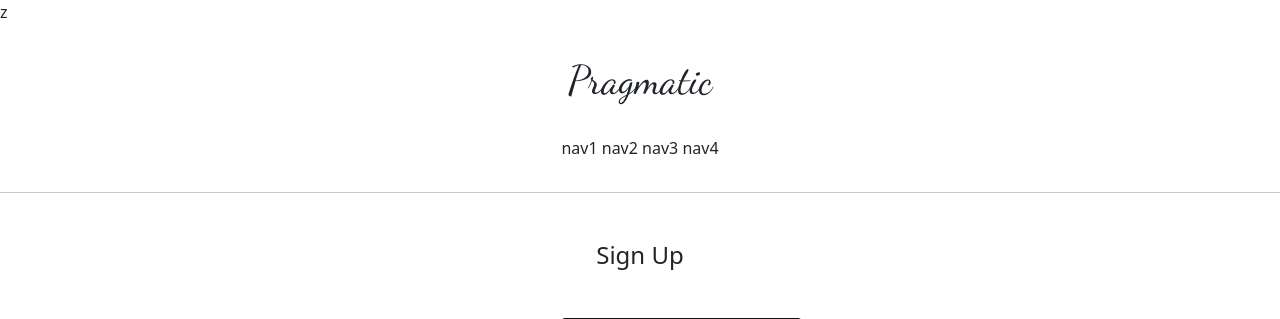
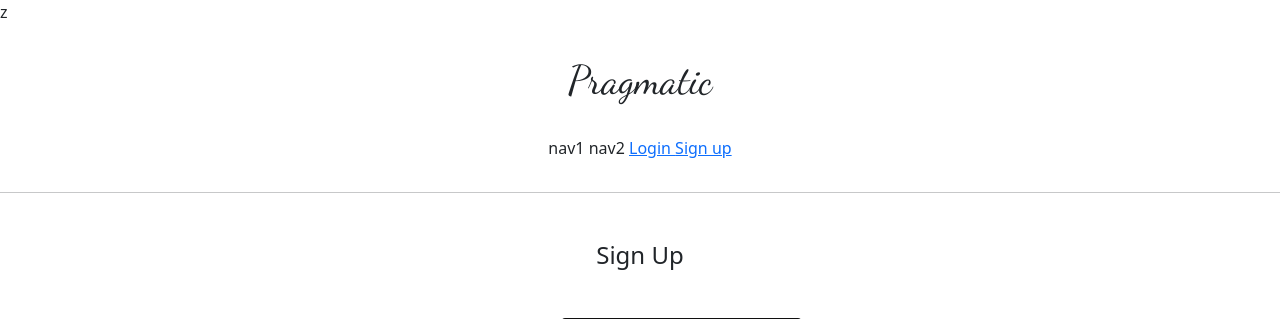
Before and after one commit to IT-HONGREAT/Frozen, a Django app: page /accounts/create/ in a window 1280 px wide. Shown: the top 319 px of the page. Run offline with Django 3.2, Linux system fonts and the light colour scheme; parts of the project's set-up code (start-up, migrations or seed data) failed here and were passed over.

Commit message:
7/13 GIS class commit_4; login과 sign up의 url을 header.html에서 연동

```diff
--- a/accountapp/views.py
+++ b/accountapp/views.py
@@ -10,7 +10,7 @@ from django.views.generic import CreateView
 from accountapp.models import HelloWorld
 
 
-def hello_world(request):   #라우팅을 해줘야함
+def hello_world(request):   #라우팅을 해줘야함.
     if request.method == "POST":
 
         temp = request.POST.get('hello_world_input')
--- a/djangoProject_1/settings.py
+++ b/djangoProject_1/settings.py
@@ -13,6 +13,8 @@ import os
 from pathlib import Path
 
 # Build paths inside the project like this: BASE_DIR / 'subdir'.
+from django.urls import reverse_lazy
+
 BASE_DIR = Path(__file__).resolve().parent.parent
 
 local_env = open(os.path.join(BASE_DIR, '.env'))
@@ -142,3 +144,7 @@ STATICFILES_DIRS = [
 # https://docs.djangoproject.com/en/3.2/ref/settings/#default-auto-field
 
 DEFAULT_AUTO_FIELD = 'django.db.models.BigAutoField'
+
+
+LOGIN_REDIRECT_URL = reverse_lazy('accountapp:hello_world')
+LOGOUT_REDIRECT_URL = reverse_lazy('accountapp:login')
--- a/templates/header.html
+++ b/templates/header.html
@@ -10,8 +10,17 @@
 
         <span>nav1</span>
         <span>nav2</span>
-        <span>nav3</span>
-        <span>nav4</span>
+        <span>
+            <a href="{% url 'accountapp:login' %}">
+                Login
+            </a>
+        </span>
+
+        <span>
+            <a href="{% url 'accountapp:create' %}">
+                Sign up
+            </a>
+        </span>
 
     </div>
 
```
